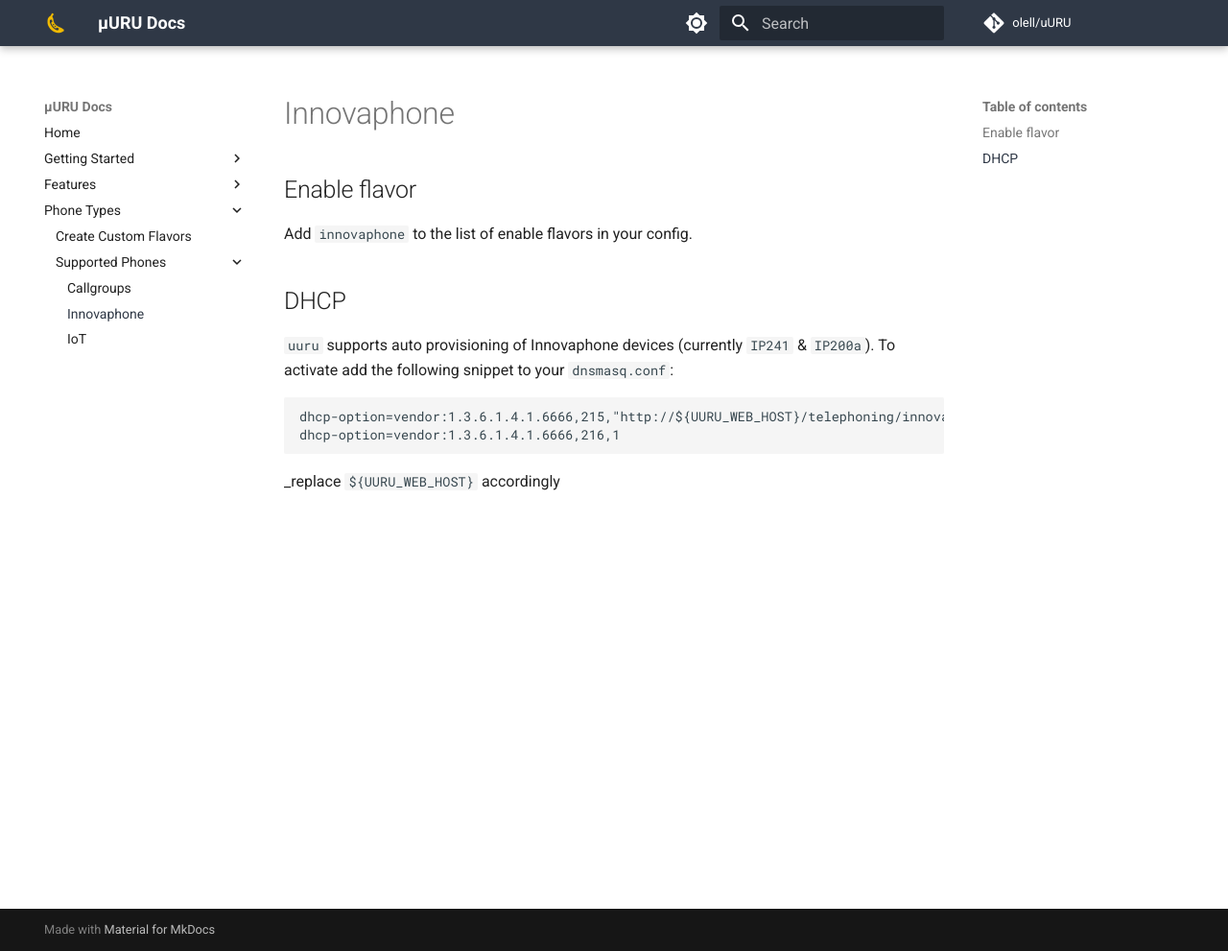
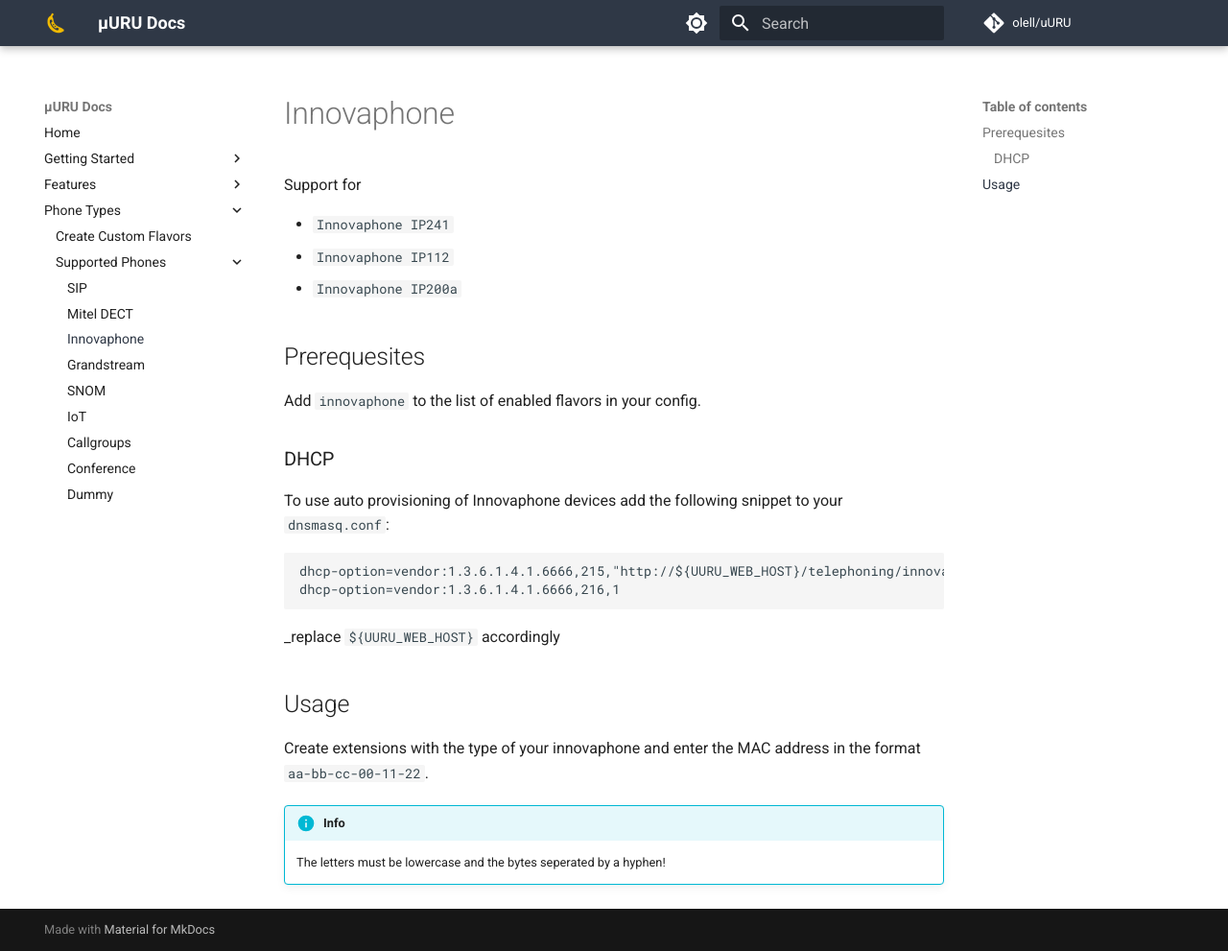
Before and after one commit to olell/uURU, an MkDocs documentation site: the page built from docs/phone_types/innovaphone.md, in a window 1280 px wide and 991 px high. Shown: the whole window at 96% size. Built offline with MkDocs 1.6.1 and Material for MkDocs 9.7.7, drawn with Linux system fonts in a browser that asks for light colours; comment, search, counter and statistics services are not loaded.

Commit message:
Add/Update phonetype docs

````diff
--- a/docs/phone_types/innovaphone.md
+++ b/docs/phone_types/innovaphone.md
@@ -1,13 +1,19 @@
 # Innovaphone
 
-## Enable flavor
+Support for
 
-Add `innovaphone` to the list of enable flavors in your config.
+- `Innovaphone IP241`
+- `Innovaphone IP112`
+- `Innovaphone IP200a`
 
-## DHCP
+## Prerequesites
 
-`uuru` supports auto provisioning of Innovaphone devices (currently `IP241` & `IP200a`).
-To activate add the following snippet to your `dnsmasq.conf`:
+Add `innovaphone` to the list of enabled flavors in your config.
+
+### DHCP
+
+To use auto provisioning of Innovaphone devices add the following
+snippet to your `dnsmasq.conf`:
 
 ```
 dhcp-option=vendor:1.3.6.1.4.1.6666,215,"http://${UURU_WEB_HOST}/telephoning/innovaphone/update?mac=#m&localip=#i"
@@ -15,3 +21,11 @@
 ```
 
 \_replace `${UURU_WEB_HOST}` accordingly
+
+## Usage
+
+Create extensions with the type of your innovaphone and enter the MAC
+address in the format `aa-bb-cc-00-11-22`.
+
+!!! info
+    The letters must be lowercase and the bytes seperated by a hyphen!
--- a/mkdocs.yml
+++ b/mkdocs.yml
@@ -29,9 +29,15 @@
   - Phone Types:
     - Create Custom Flavors: phone-flavors.md
     - Supported Phones:
+      - SIP: phone_types/SIP.md
+      - Mitel DECT: phone_types/mitel_DECT.md
+      - Innovaphone: phone_types/innovaphone.md
+      - Grandstream: phone_types/grandstream.md
+      - SNOM: phone_types/snom.md
+      - IoT: phone_types/iot.md
       - Callgroups: phone_types/callgroup.md
-      - Innovaphone: phone_types/innovaphone.md
-      - IoT: phone_types/iot.md
+      - Conference: phone_types/conference.md
+      - Dummy: phone_types/dummy.md
 
 theme:
   name: material
````
Also changed, not shown: docs/phone_types/SIP.md (added, +13 -0 lines), docs/phone_types/callgroup.md (+4 -2 lines), docs/phone_types/conference.md (added, +12 -0 lines), docs/phone_types/dummy.md (added, +13 -0 lines), docs/phone_types/grandstream.md (added, +29 -0 lines), docs/phone_types/iot.md (+13 -5 lines), docs/phone_types/mitel_DECT.md (added, +40 -0 lines), docs/phone_types/snom.md (added, +22 -0 lines).
